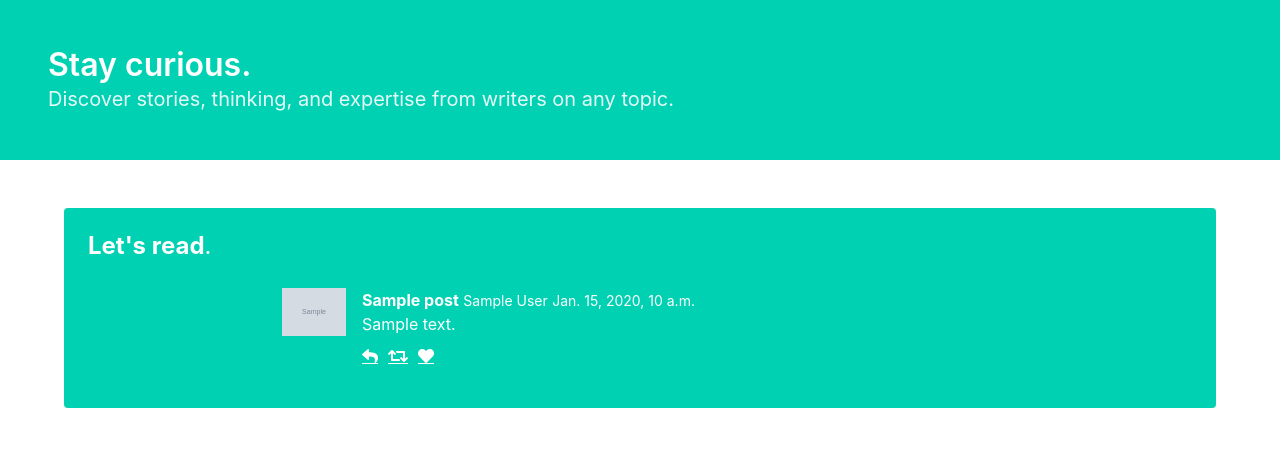
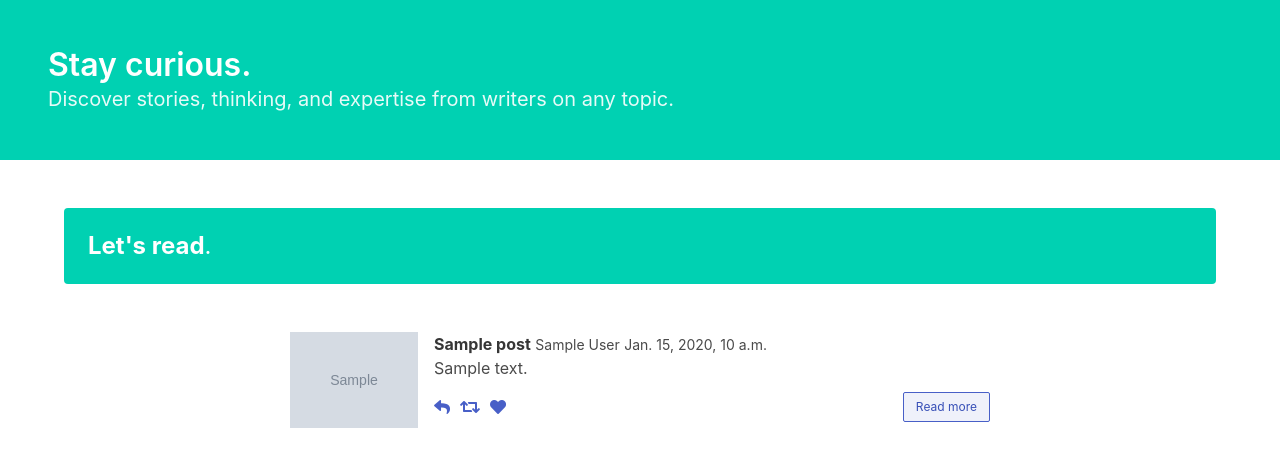
Before and after one commit to Lauriacunia/entrega1-acunia, a Django app: page / in a window 1280 px wide. Shown: the part 57-524 px from the top of the page. Run offline with Django 4.2, Linux system fonts and the light colour scheme; tables that the repository leaves empty hold one stand-in row (values such as "Sample post"); grey boxes marked "Sample" are stand-in pictures; some libraries are stand-ins or nearby versions.

Commit message:
Mejoro maquetado de home-lista de post

```diff
--- a/post/templates/home.html
+++ b/post/templates/home.html
@@ -17,8 +17,8 @@
         <div class="container">
             <div class="notification is-primary mt-6">
                 <h1 class="is-size-4"> <strong>Let's read</strong>.</h1>
-                {% include 'posts-list.html' %}
             </div>
+            {% include 'posts-list.html' %}
         </div>
 
 </body>
--- a/post/templates/navbar.html
+++ b/post/templates/navbar.html
@@ -1,6 +1,6 @@
 <nav class="navbar" role="navigation" aria-label="main navigation">
     <div class="navbar-brand">
-        <a class="navbar-item" href="home">
+        <a class="navbar-item">
             <img src="https://user-images.githubusercontent.com/63796774/197402432-4d3dea79-cb1d-4b14-95e6-ccd99927135e.png"  >
         </a>
         <a role="button" class="navbar-burger" aria-label="menu" aria-expanded="false" data-target="navbarBasicExample">
--- a/post/templates/posts-list.html
+++ b/post/templates/posts-list.html
@@ -1,10 +1,9 @@
 <div class="is-flex is-justify-content-center" style="flex-wrap: wrap;">
     {% for post in posts %}
     <article class="media m-5" style="width: 700px">
-        <figure class="media-left">
-            <p class="image is-64x64">
+        <figure class="image is-128x128 media-left">
+
                 <img src={{path}}{{post.thumbnail}}>
-            </p>
         </figure>
         <div class="media-content">
             <div class="content">
@@ -25,8 +24,11 @@
                     <a class="level-item">
                         <span class="icon is-small"><i class="fas fa-heart"></i></span>
                     </a>
+
                 </div>
+                <button class="button is-link is-light is-small is-outlined">Read more</button>
             </nav>
+
         </div>
     </article>
     {% endfor %}
```
